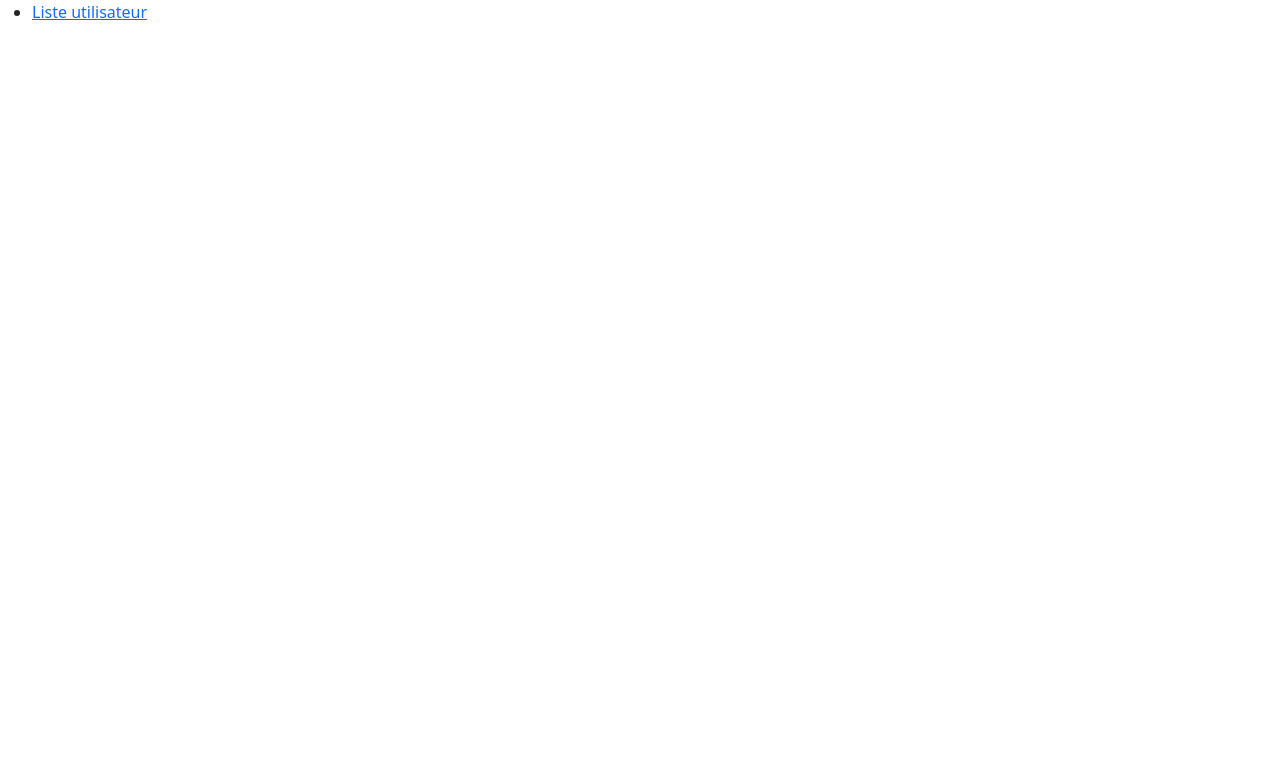
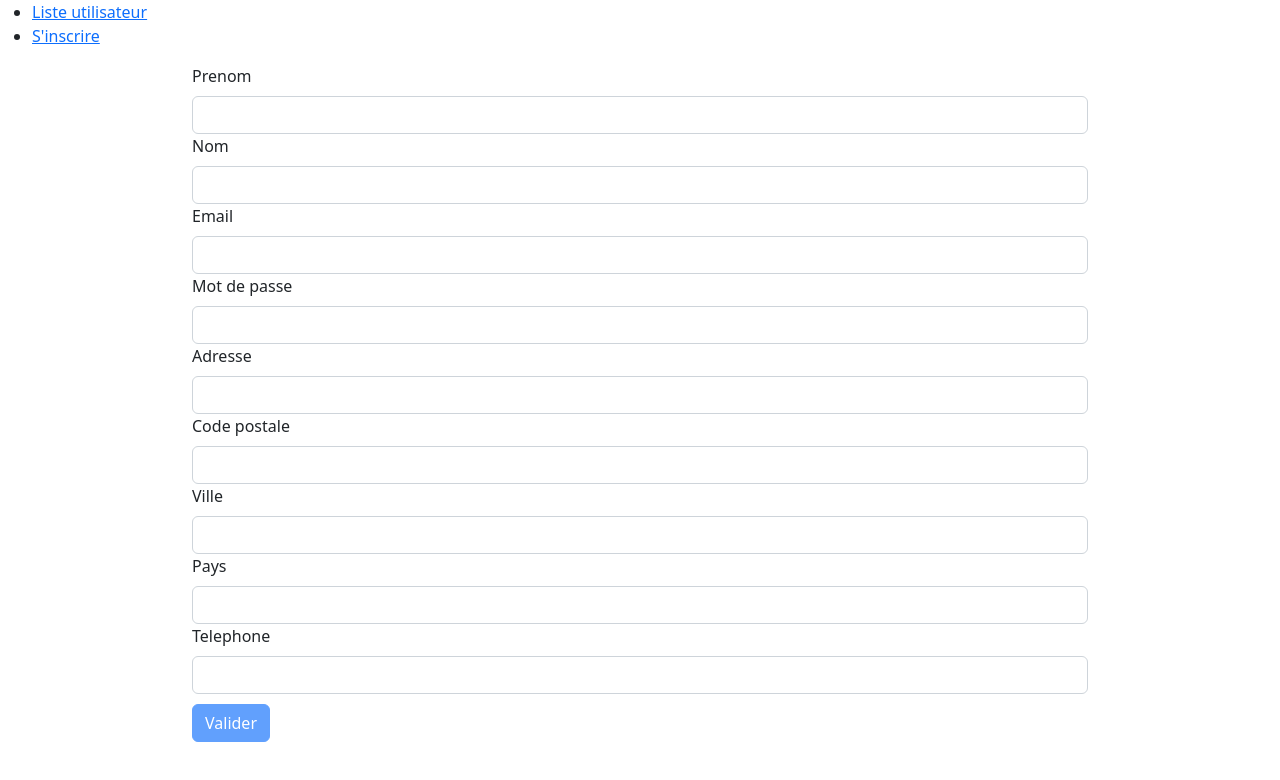
Before and after one commit to Cecilia-gr/C-and-M, an Angular app: page /user-form in a window 1280 px wide. Before the commit this address led to /. Shown: the top 780 px of the page. Built offline with nearby package versions, Linux system fonts and the light colour scheme.

Commit message:
formulaire inscription

```diff
--- a/src/app/app-routing.module.ts
+++ b/src/app/app-routing.module.ts
@@ -1,10 +1,13 @@
 import { NgModule } from '@angular/core';
 import { RouterModule, Routes } from '@angular/router';
+import { UserFormComponent } from './components/user-form/user-form.component';
 import { UserListComponent } from './components/user-list/user-list.component';
 import { UserComponent } from './components/user/user.component';
 
 const routes: Routes = [
-  {path: 'user-list', component: UserListComponent, pathMatch: "full" }
+  {path: 'user-form', component: UserFormComponent, pathMatch: "full" },
+  {path: 'user-list', component: UserListComponent, pathMatch: "full" },
+
 ];
 
 @NgModule({
--- a/src/app/class/user.model.ts
+++ b/src/app/class/user.model.ts
@@ -1,27 +1,32 @@
 export class User {
-    email : string;
-    firstName : string;
-    lastName : string;
-    password : string;
-    pays :string;
-    ville :string;
-    cp : string;
-    adresse :string;
-    telephone :string;
+    email: string;
+    firstName: string;
+    lastName: string;
+    password: string;
+    // pays :string;
+    // ville :string;
+    // cp : string;
+    // adresse :string;
+    telephone: string;
+
+    adresseComplete: any = {
+        adresse: "",
+        cp: "",
+        ville: "",
+        pays: "",
+    }
+
 
     id: number;
     private static index: number = 0;
 
-    constructor(email: string = "", password: string = "", firstName: string = "", lastName: string = "", pays: string = "", ville: string = "", cp: string = "", adresse: string = "", telephone: string = "") {
+    constructor(email: string = "", password: string = "", firstName: string = "", lastName: string = "",adresse :string ="" , cp : string ="", ville :string ="", pays :string ="", telephone: string = "") {
         this.id = User.index++;
         this.firstName = firstName;
         this.lastName = lastName;
         this.email = email;
         this.password = password;
-        this.pays = pays;
-        this.ville = ville;
-        this.cp = cp;
-        this.adresse = adresse;
+        this.adresseComplete = {adresse, cp, ville, pays};
         this.telephone = telephone;
     }
 }
--- a/src/app/components/nav/nav.component.html
+++ b/src/app/components/nav/nav.component.html
@@ -1,3 +1,5 @@
 <ul>
     <li><a routerLink='user-list' routerLinkActive="active">Liste utilisateur</a></li>
+    <li><a routerLink='user-form' routerLinkActive="active">S'inscrire</a></li>
+
 </ul>
--- /dev/null
+++ b/src/app/components/user-form/user-form.component.html
@@ -0,0 +1,35 @@
+<form [formGroup]="userForm">
+    <div class="mb-3">
+
+        <label for="" class="form-label">Prenom</label>
+        <input type="text" formControlName="firstName" class="form-control" required>
+
+        <label for="" class="form-label">Nom</label>
+        <input type="text" formControlName="lastName" class="form-control" required>
+
+        <label for="" class="form-label">Email</label>
+        <input type="email" formControlName="email" class="form-control" required>
+
+        <label for="" class="form-label">Mot de passe </label>
+        <input type="password" formControlName="password" class="form-control" required>
+
+        <label for="" class="form-label">Adresse </label>
+        <input type="text" formControlName="adresse" class="form-control" required>
+
+        <label for="" class="form-label">Code postale</label>
+        <input type="cp" formControlName="cp" class="form-control" required>
+
+        <label for="" class="form-label">Ville</label>
+        <input type="ville" formControlName="ville" class="form-control" required>
+
+        <label for="" class="form-label">Pays</label>
+        <input type="pays" formControlName="pays" class="form-control" required>
+
+        <label for="" class="form-label">Telephone</label>
+        <input type="telephone" formControlName="telephone" class="form-control" required>
+
+        <button (click)="onSumit(userForm)" type="submit" [disabled]="!userForm.valid"
+            class="btn btn-primary">Valider</button>
+    </div>
+
+</form>
--- /dev/null
+++ b/src/app/components/user-form/user-form.component.scss
@@ -0,0 +1,9 @@
+div{
+    width: 70%;
+    margin-left: auto;
+    margin-right: auto;
+
+    button{
+        margin-top: 10px;
+    }
+}
--- /dev/null
+++ b/src/app/components/user-form/user-form.component.ts
@@ -0,0 +1,62 @@
+import { ThisReceiver } from '@angular/compiler';
+import { Component } from '@angular/core';
+import { Form, FormArray, FormBuilder, FormControl, FormGroup, Validators } from '@angular/forms';
+import { Router } from '@angular/router';
+import { User } from 'src/app/class/user.model';
+import { UserService } from 'src/app/services/user.service';
+
+@Component({
+  selector: 'app-user-form',
+  templateUrl: './user-form.component.html',
+  styleUrls: ['./user-form.component.scss']
+})
+export class UserFormComponent {
+  userForm!: FormGroup;
+  firstName: FormControl;
+  lastName: FormControl;
+  email: FormControl;
+  adresse: FormControl;
+  cp: FormControl;
+  ville: FormControl;
+  pays: FormControl;
+  telephone: FormControl;
+  password: FormControl;
+
+
+
+  constructor(private fb: FormBuilder, private router: Router, private userservice: UserService) {
+    this.firstName = this.fb.control('', [Validators.required, Validators.minLength(3)]);
+    this.lastName = this.fb.control('', [Validators.required, Validators.minLength(3)]);
+    this.email = this.fb.control('', [Validators.required, Validators.email]);
+    this.adresse = this.fb.control('', [Validators.required,]);
+    this.cp = this.fb.control('', [Validators.required,]);
+    this.ville = this.fb.control('', [Validators.required,]);
+    this.pays = this.fb.control('', [Validators.required,]);
+    this.telephone = this.fb.control('', [Validators.required,]);
+    this.password = this.fb.control('', [Validators.required, Validators.minLength(3)]);
+
+
+    this.userForm = this.fb.group({
+      firstName: this.firstName,
+      lastName: this.lastName,
+      email: this.email,
+      adresse: this.adresse,
+      cp: this.cp,
+      ville: this.ville,
+      pays: this.pays,
+      telephone: this.telephone,
+      password: this.password
+
+    });
+  }
+
+  onInit() {
+
+  }
+
+  onSumit(userForm: FormGroup): void {
+    this.userservice.addUser(new User(userForm.value.email, userForm.value.password, userForm.value.firstName, userForm.value.lastName, userForm.value.adresse, userForm.value.cp, userForm.value.ville, userForm.value.pays, userForm.value.telephone));
+    this.router.navigate(['user-list']);
+  }
+
+}
--- a/src/app/components/user-list/user-list.component.html
+++ b/src/app/components/user-list/user-list.component.html
@@ -1,9 +1,35 @@
-<p>{{userservice.users.length}}</p>
+<div id="app-user-list">
+    <p>Nombre de clients : {{userservice.users.length}}</p>
 
-<div class="card" *ngFor="let user of userservice.users; trackBy:trackByFunction">
-    <div class="card-body">
-        <app-user [user]="user"></app-user>
-    </div>
+    <!-- <div class="card" >
+        <div class="card-body">
+            <app-user [user]="user"></app-user>
+        </div>
+    </div> -->
+
+    <table class="table table-bordered">
+        <thead>
+            <tr>
+                <th scope="col">#</th>
+                <th scope="col">Identité</th>
+                <th scope="col">Adresse</th>
+                <th scope="col">telephone</th>
+            </tr>
+        </thead>
+        <tbody>
+            <tr *ngFor="let user of userservice.users; trackBy:trackByFunction">
+                <th scope="row">{{user.id}}</th>
+                <td>{{user.firstName}} {{user.lastName}}</td>
+                <td>
+                    <div *ngIf="user.adresseComplete.adresse != '' ">{{user.adresseComplete.adresse}}
+                        {{user.adresseComplete.cp}}, {{user.adresseComplete.ville}}, {{user.adresseComplete.pays}}
+
+                    </div>
+                </td>
+                <td>{{user.telephone}}</td>
+            </tr>
+
+        </tbody>
+    </table>
+
 </div>
-
-<button type="button" class="btn btn-primary">Primary</button>
--- a/src/app/components/user-list/user-list.component.scss
+++ b/src/app/components/user-list/user-list.component.scss
@@ -0,0 +1,5 @@
+#app-user-list{
+    width: 70%;
+    margin-left: auto;
+    margin-right: auto;
+}
--- a/src/app/components/user/user.component.html
+++ b/src/app/components/user/user.component.html
@@ -1,4 +1,3 @@
 <h2>{{user.firstName}} {{user.lastName}}</h2>
 <p *ngIf="user.email != '' ">{{ user.email}}</p>
-<p *ngIf="user.adresse != '' ">{{user.adresse}}</p>
-<p *ngIf="(user.cp != '') && (user.ville != '') && (user.pays != '') ">{{user.cp}}, {{user.ville}}, {{user.pays}}</p>
+<p *ngIf="user.adresseComplete.adresse != '' ">{{user.adresseComplete.adresse}} {{user.adresseComplete.cp}}, {{user.adresseComplete.ville}}, {{user.adresseComplete.pays}}</p>
--- a/src/app/services/user.service.ts
+++ b/src/app/services/user.service.ts
@@ -3,7 +3,7 @@ import { BehaviorSubject, Observable } from 'rxjs';
 import { User } from '../class/user.model';
 
 const initialListUsers : User[] = [
-  new User("m.dubois@mail.com","test" ,"Marie", "Dubois", "france", "Paris", "75013", "1, Av de Frane", "06 00 00 00 00" ),
+  new User("m.dubois@mail.com","test" ,"Marie", "Dubois", "1, Av de Frane" , "75013", "Paris", "france", "06 00 00 00 00" ),
   new User("m.jeanne@mail.com","test" ,"Marie", "Jeanne",)
 
 ];
```
Also changed, not shown: src/app/app.module.ts (+9 -3 lines), 1 other file (tests, documents, lock files or other folders).
